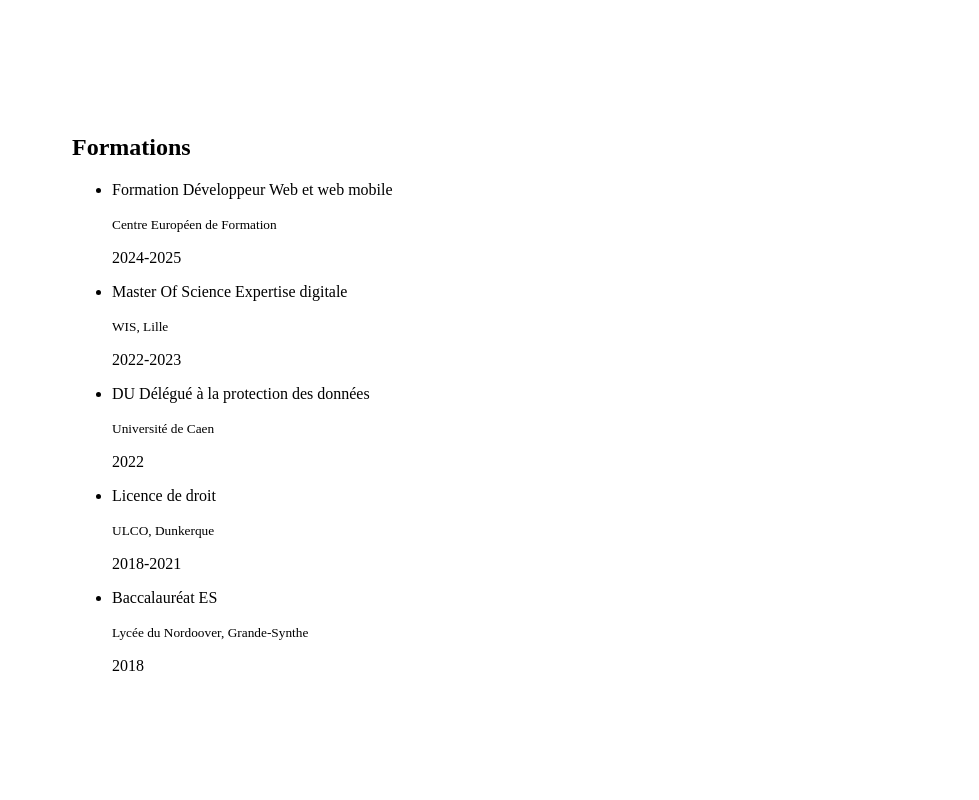
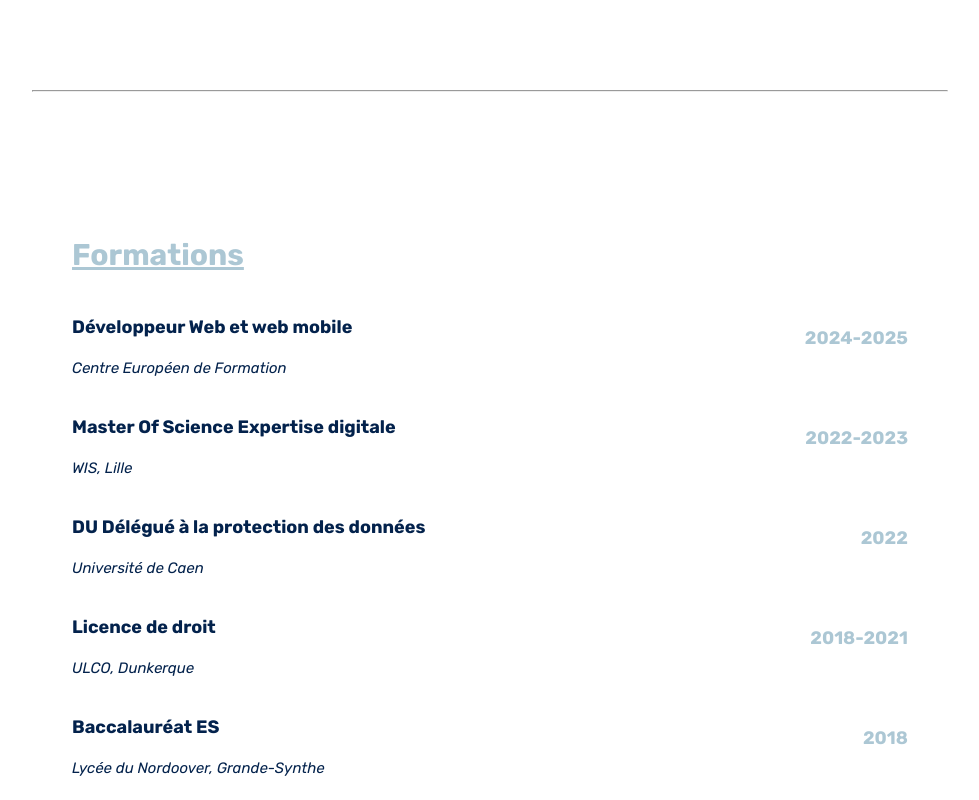
Before and after one commit to Luxichu/cv-diapo, a plain HTML site: page index.html in a window 1280 px wide. Shown: the part 840-1640 px from the top of the page, without its empty margins (300-1279 px from the left). Drawn offline with Linux system fonts and the light colour scheme.

Commit message:
CSS for the Formation section

```diff
--- a/assets/css/style.css
+++ b/assets/css/style.css
@@ -1,6 +1,10 @@
+@import url('https://fonts.googleapis.com/css2?family=Rubik:ital,wght@0,300..900;1,300..900&display=swap');
+
+
 body {
     padding : 0 ;
     margin : 0 ;
+    font-family: 'Rubik', 'Times New Roman', Times, serif;
 }
 .sidebar{
     width: 300px;
@@ -67,6 +71,10 @@ h1{
     padding-bottom : 0 ;
 }
 
+#profile{
+    text-transform: uppercase;
+}
+
 .profile-info{
     font-size: 18px;
     color: #03224C;
@@ -75,8 +83,10 @@ h1{
 
 .profile-text{
     font-size: 25px;
+    text-indent: 20px;
     color:  #03224C;
     padding: 20px 0 ;
+    margin : 10px 0 ;
 }
 
 a{
@@ -94,3 +104,44 @@ hr{
     padding : 0 ;
     margin : 0 ;
 }
+
+h2{
+    color: #acc7d4;
+    font-size: 30px;
+    text-decoration: underline;
+}
+
+p{
+    color: #03224C;
+
+}
+
+ul{
+    list-style-type: none;
+    padding : 0 ;
+}
+
+ul li{
+    font-size: 18px ;
+    color: #03224C;
+}
+
+.formation-item{
+    display: flex ;
+    justify-content: space-between;
+    align-items : center ;
+    margin-bottom: 20px;
+}
+
+.formation-name{
+    font-weight: bold;
+}
+
+.formation-place{
+    font-style: italic;
+}
+
+.formation-date{
+    color :#acc7d4 ;
+    font-weight: bold;
+}
--- a/index.html
+++ b/index.html
@@ -23,9 +23,9 @@
     <main class="content">
         <section class="profile">
             <h1 id="profile"> Luca Lamour </h1>
-            <h2 class="profile-info"> 24 ans - Dunkerque </h2>
-            <p class="profile-text"> Passionné par les nouvelles technologies et en pleine reconversion professionnelle vers le développement web, je suis aujourd’hui déterminé à construire une carrière dans ce secteur en constante évolution. <br>
-                Récemment formé en développement web, je suis motivé pour participer à des projets concrets et continuer à apprendre. Je suis motivé et curieux d'apprendre de nouveaux langages, de nouvelles techniques. </p>
+            <p class="profile-info"> 24 ans - Dunkerque </p>
+            <p class="profile-text"> Passionné par les nouvelles technologies et en pleine reconversion professionnelle vers le développement web, je suis aujourd’hui déterminé à construire une carrière dans ce secteur en constante évolution. </p>
+            <p class="profile-text">  Récemment formé en développement web, je suis motivé pour participer à des projets concrets et continuer à apprendre. Je suis motivé et curieux d'apprendre de nouveaux langages, de nouvelles techniques. </p>
             <a href="mailto:lamour.luca@outlook.fr">
                 <img src="assets/img/icon/mail.png" alt="Enveloppe noire" class="social-icon">
             </a>
@@ -41,38 +41,48 @@
             <h2> Formations </h2>
             <ul>
                 <li>
-                    <div>
-                        <p> Formation Développeur Web et web mobile </p>
-                        <small> Centre Européen de Formation </small>
-                        <p> 2024-2025</p>
+                    <div class="formation-item">
+                        <div class="formation-infos">
+                            <p class="formation-name"> Développeur Web et web mobile </p>
+                            <small class="formation-place"> Centre Européen de Formation </small>
+                        </div>
+                        <p class="formation-date"> 2024-2025</p>
                     </div>
                 </li>
                 <li>
-                    <div>
-                        <p> Master Of Science Expertise digitale</p>
-                        <small> WIS, Lille </small>
-                        <p> 2022-2023 </p>
+                    <div class="formation-item">
+                        <div class="formation-infos">
+                            <p class="formation-name">  Master Of Science Expertise digitale</p>
+                            <small class="formation-place"> WIS, Lille </small>
+                        </div>
+                        <p class="formation-date"> 2022-2023 </p>
                     </div>
                 </li>
                 <li>
-                    <div>
-                        <p> DU Délégué à la protection des données </p>
-                        <small> Université de Caen </small>
-                        <p> 2022 </p>
+                    <div class="formation-item">
+                        <div class="formation-infos">
+                            <p class="formation-name"> DU Délégué à la protection des données </p>
+                            <small class="formation-place"> Université de Caen </small>
+                        </div>
+                        <p class="formation-date"> 2022 </p>
                     </div>
                 </li>
                 <li>
-                    <div>
-                        <p> Licence de droit </p>
-                        <small> ULCO, Dunkerque </small>
-                        <p> 2018-2021 </p>
+                    <div class="formation-item">
+                        <div class="formation-infos">
+                            <p class="formation-name"> Licence de droit </p>
+                            <small class="formation-place" > ULCO, Dunkerque </small>
+                        </div>
+                        <p class="formation-date"> 2018-2021 </p>
                     </div>
                 </li>
                 <li>
-                    <div>
-                        <p> Baccalauréat ES </p>
-                        <small> Lycée du Nordoover, Grande-Synthe </small>
-                        <p> 2018 </p>
+                    <div class="formation-item">
+                        <div class="formations-infos">
+                            <p class="formation-name"> Baccalauréat ES </p>
+                            <small class="formation-place"> Lycée du Nordoover, Grande-Synthe </small>
+                        </div>
+                        <p class="formation-date"> 2018 </p>
                     </div>
                 </li>
             </ul>
@@ -129,15 +139,18 @@
                     <p> Passionné de cuisine : J'apprécie particulièrement la cuisine, que ce soit des plats salés ou sucrés.
                         J'aime explorer et découvrir de nouvelles recettes. </p>
                 </li>
+                <br>
                 <li>
                     <p> Lecture : Tous les styles y passent : romans, bandes dessinées, mangas et parfois même des essais.
                         En général, mon choix se porte sur de la romance ou de la fantasy. </p>
                 </li>
+                <br>
                 <li>
                     <p> Amateur de musique : La musique occupe une place importante.
                         Il ne se passe pas une seule journée sans que je l'écoute.
                         Mes goûts musicaux sont plutôt variés, mais j'ai une préference pour le rock et l'alternatif.  </p>
                 </li>
+                <br>
                 <li>
                     <p> Apprenant autodidacte : J'ai commencé à apprendre le codage en autodidacte par le biais de Mimo. Mais ce n'est pas la seule chose que j'essaie d'apprendre.
                         La guitare et le japonais font partie de mes centres d'intérêt. </p>
```
